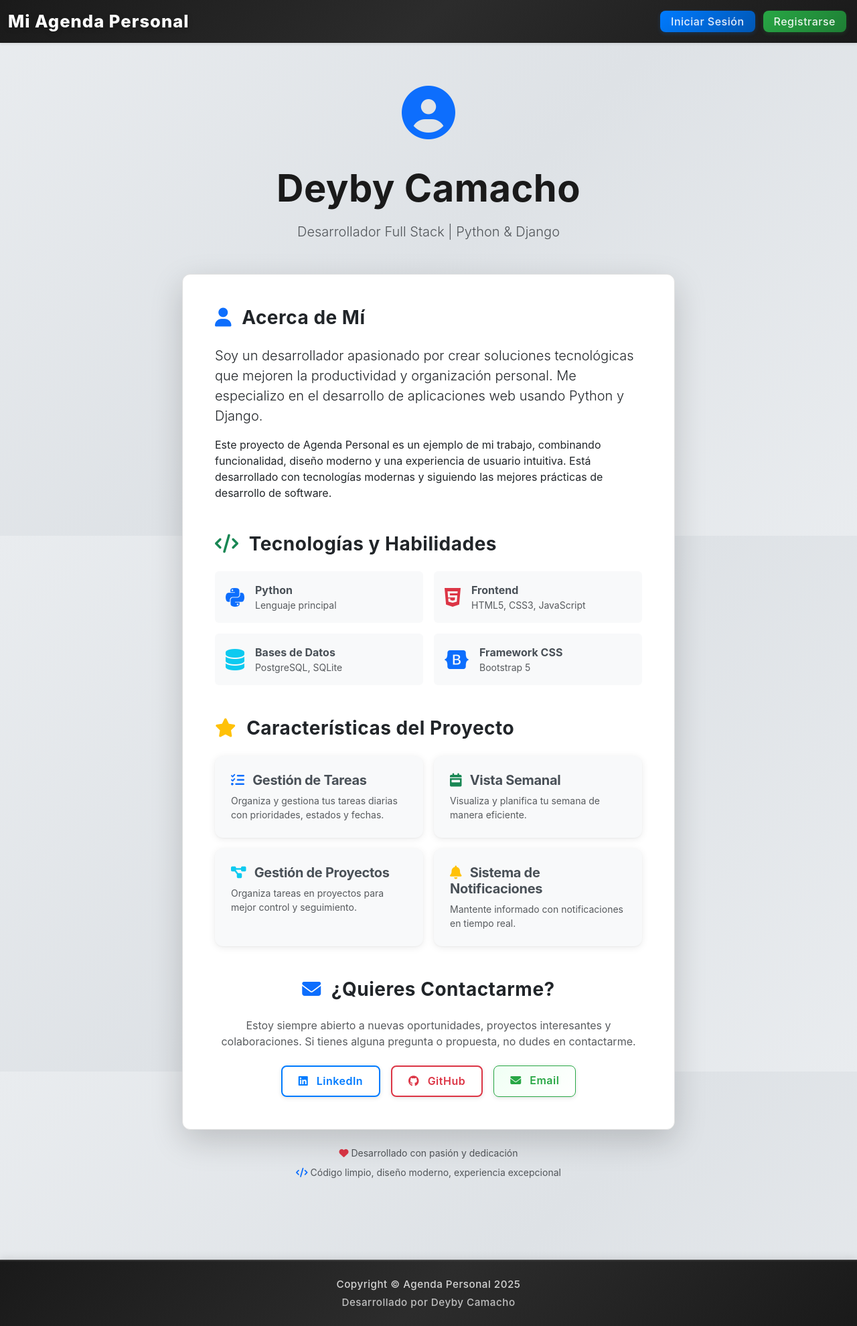
After one commit to deyby01/agenda_personal, a Django app: page /about-me/ in a window 1280 px wide. The commit adds this page. Shown: the whole page at 67% size. Run offline with Django 5.2, Linux system fonts and the light colour scheme; parts of the project's set-up code (start-up, migrations or seed data) failed here and were passed over.

Commit message:
feat: Implemented about me. - page abou_me.html complete with bootstrap and css. - views + urls to redirection on click in the footer.

```diff
--- a/apps/core/urls.py
+++ b/apps/core/urls.py
@@ -9,4 +9,5 @@ from apps.tasks.views import DashboardView
 urlpatterns = [
     path('health/', views.health_check, name='health_check'),
     path('dashboard/', DashboardView.as_view(), name='dashboard'),
+    path('about-me/', views.AboutMeView.as_view(), name='about_me'),
 ]
--- a/apps/core/views.py
+++ b/apps/core/views.py
@@ -5,6 +5,7 @@ Core views - Shared functionality
 from django.http import JsonResponse
 from django.views.decorators.http import require_GET
 from django.views.decorators.csrf import csrf_exempt
+from django.views.generic import TemplateView
 
 @csrf_exempt
 @require_GET
@@ -25,3 +26,10 @@ def health_check(request):
         ],
         'environment': 'docker'
     })
+
+
+class AboutMeView(TemplateView):
+    """
+    Vista para la página Acerca de Mí
+    """
+    template_name = 'about_me.html'
--- a/static/css/custom_style.css
+++ b/static/css/custom_style.css
@@ -729,6 +729,18 @@ form small a[href*="password/reset"] {
     letter-spacing: 0.5px;
 }
 
+.bg-footer a {
+    color: rgba(255, 255, 255, 0.7) !important;
+    text-decoration: none;
+    transition: all 0.3s ease;
+}
+
+.bg-footer a:hover {
+    color: #ffffff !important;
+    text-shadow: 0 0 8px rgba(255, 255, 255, 0.5);
+    transform: translateY(-1px);
+}
+
 
 
 /*--- ESTILO MI SEMANA----*/
--- /dev/null
+++ b/templates/about_me.html
@@ -0,0 +1,190 @@
+{% extends "base.html" %}
+
+{% block title %}Acerca de Mí - Deyby Camacho{% endblock title %}
+
+{% block content %}
+<div class="container py-5">
+    <div class="row justify-content-center">
+        <div class="col-lg-10 col-xl-8">
+            <!-- Header Section -->
+            <div class="text-center mb-5">
+                <div class="mb-4">
+                    <i class="fas fa-user-circle fa-5x text-primary mb-3"></i>
+                </div>
+                <h1 class="display-4 fw-bold mb-3">Deyby Camacho</h1>
+                <p class="lead text-muted">Desarrollador Full Stack | Python & Django</p>
+            </div>
+
+            <!-- Main Content Card -->
+            <div class="card shadow-lg mb-4">
+                <div class="card-body p-4 p-md-5">
+                    <!-- About Section -->
+                    <section class="mb-5">
+                        <h2 class="h3 fw-bold mb-4">
+                            <i class="fas fa-user text-primary me-2"></i>
+                            Acerca de Mí
+                        </h2>
+                        <p class="lead mb-3">
+                            Soy un desarrollador apasionado por crear soluciones tecnológicas que mejoren
+                            la productividad y organización personal. Me especializo en el desarrollo de
+                            aplicaciones web usando Python y Django.
+                        </p>
+                        <p>
+                            Este proyecto de Agenda Personal es un ejemplo de mi trabajo, combinando
+                            funcionalidad, diseño moderno y una experiencia de usuario intuitiva.
+                            Está desarrollado con tecnologías modernas y siguiendo las mejores prácticas
+                            de desarrollo de software.
+                        </p>
+                    </section>
+
+                    <!-- Skills Section -->
+                    <section class="mb-5">
+                        <h2 class="h3 fw-bold mb-4">
+                            <i class="fas fa-code text-success me-2"></i>
+                            Tecnologías y Habilidades
+                        </h2>
+                        <div class="row g-3">
+                            <div class="col-md-6">
+                                <div class="d-flex align-items-center p-3 bg-light rounded">
+                                    <i class="fab fa-python fa-2x text-primary me-3"></i>
+                                    <div>
+                                        <strong>Python</strong>
+                                        <div class="small text-muted">Lenguaje principal</div>
+                                    </div>
+                                </div>
+                            </div>
+                            <div class="col-md-6">
+                                <div class="d-flex align-items-center p-3 bg-light rounded">
+                                    <i class="fab fa-html5 fa-2x text-danger me-3"></i>
+                                    <div>
+                                        <strong>Frontend</strong>
+                                        <div class="small text-muted">HTML5, CSS3, JavaScript</div>
+                                    </div>
+                                </div>
+                            </div>
+                            <div class="col-md-6">
+                                <div class="d-flex align-items-center p-3 bg-light rounded">
+                                    <i class="fas fa-database fa-2x text-info me-3"></i>
+                                    <div>
+                                        <strong>Bases de Datos</strong>
+                                        <div class="small text-muted">PostgreSQL, SQLite</div>
+                                    </div>
+                                </div>
+                            </div>
+                            <div class="col-md-6">
+                                <div class="d-flex align-items-center p-3 bg-light rounded">
+                                    <i class="fab fa-bootstrap fa-2x text-primary me-3"></i>
+                                    <div>
+                                        <strong>Framework CSS</strong>
+                                        <div class="small text-muted">Bootstrap 5</div>
+                                    </div>
+                                </div>
+                            </div>
+                        </div>
+                    </section>
+
+                    <!-- Project Features Section -->
+                    <section class="mb-5">
+                        <h2 class="h3 fw-bold mb-4">
+                            <i class="fas fa-star text-warning me-2"></i>
+                            Características del Proyecto
+                        </h2>
+                        <div class="row g-3">
+                            <div class="col-md-6">
+                                <div class="card border-0 bg-light h-100">
+                                    <div class="card-body">
+                                        <h5 class="card-title">
+                                            <i class="fas fa-tasks text-primary me-2"></i>
+                                            Gestión de Tareas
+                                        </h5>
+                                        <p class="card-text small text-muted">
+                                            Organiza y gestiona tus tareas diarias con prioridades, estados y fechas.
+                                        </p>
+                                    </div>
+                                </div>
+                            </div>
+                            <div class="col-md-6">
+                                <div class="card border-0 bg-light h-100">
+                                    <div class="card-body">
+                                        <h5 class="card-title">
+                                            <i class="fas fa-calendar-week text-success me-2"></i>
+                                            Vista Semanal
+                                        </h5>
+                                        <p class="card-text small text-muted">
+                                            Visualiza y planifica tu semana de manera eficiente.
+                                        </p>
+                                    </div>
+                                </div>
+                            </div>
+                            <div class="col-md-6">
+                                <div class="card border-0 bg-light h-100">
+                                    <div class="card-body">
+                                        <h5 class="card-title">
+                                            <i class="fas fa-project-diagram text-info me-2"></i>
+                                            Gestión de Proyectos
+                                        </h5>
+                                        <p class="card-text small text-muted">
+                                            Organiza tareas en proyectos para mejor control y seguimiento.
+                                        </p>
+                                    </div>
+                                </div>
+                            </div>
+                            <div class="col-md-6">
+                                <div class="card border-0 bg-light h-100">
+                                    <div class="card-body">
+                                        <h5 class="card-title">
+                                            <i class="fas fa-bell text-warning me-2"></i>
+                                            Sistema de Notificaciones
+                                        </h5>
+                                        <p class="card-text small text-muted">
+                                            Mantente informado con notificaciones en tiempo real.
+                                        </p>
+                                    </div>
+                                </div>
+                            </div>
+                        </div>
+                    </section>
+
+                    <!-- Contact Section -->
+                    <section class="text-center">
+                        <h2 class="h3 fw-bold mb-4">
+                            <i class="fas fa-envelope text-primary me-2"></i>
+                            ¿Quieres Contactarme?
+                        </h2>
+                        <p class="text-muted mb-4">
+                            Estoy siempre abierto a nuevas oportunidades, proyectos interesantes
+                            y colaboraciones. Si tienes alguna pregunta o propuesta, no dudes en contactarme.
+                        </p>
+                        <div class="d-flex justify-content-center gap-3 flex-wrap">
+                            <a href="https://www.linkedin.com/in/deyby-camacho-piedrahita-01341b238/" class="btn btn-outline-primary">
+                                <i class="fab fa-linkedin me-2"></i>
+                                LinkedIn
+                            </a>
+                            <a href="https://github.com/deyby01" class="btn btn-outline-danger">
+                                <i class="fab fa-github me-2"></i>
+                                GitHub
+                            </a>
+                            <a href="mailto:piedrahitadeyby@gmail.com" class="btn btn-outline-success">
+                                <i class="fas fa-envelope me-2"></i>
+                                Email
+                            </a>
+                        </div>
+                    </section>
+                </div>
+            </div>
+
+            <!-- Footer Note -->
+            <div class="text-center text-muted small">
+                <p class="mb-0">
+                    <i class="fas fa-heart text-danger"></i>
+                    Desarrollado con pasión y dedicación
+                </p>
+                <p class="mt-2">
+                    <i class="fas fa-code text-primary"></i>
+                    Código limpio, diseño moderno, experiencia excepcional
+                </p>
+            </div>
+        </div>
+    </div>
+</div>
+{% endblock content %}
--- a/templates/base.html
+++ b/templates/base.html
@@ -163,7 +163,7 @@
                 <div class="text-muted">
                     Copyright &copy; Agenda Personal {% now "Y" %}
                 </div>
-                <div class="text-muted mt-1">Desarrollado por Deyby Camacho</div>
+                <div class="text-muted mt-1">Desarrollado por <a href="{% url 'about_me' %}">Deyby Camacho</a></div>
                 {# <--- LÍNEA AÑADIDA #}
             </div>
         </div>
```
Also changed, not shown: other parts of static/css/custom_style.css (+85 -0 lines).
